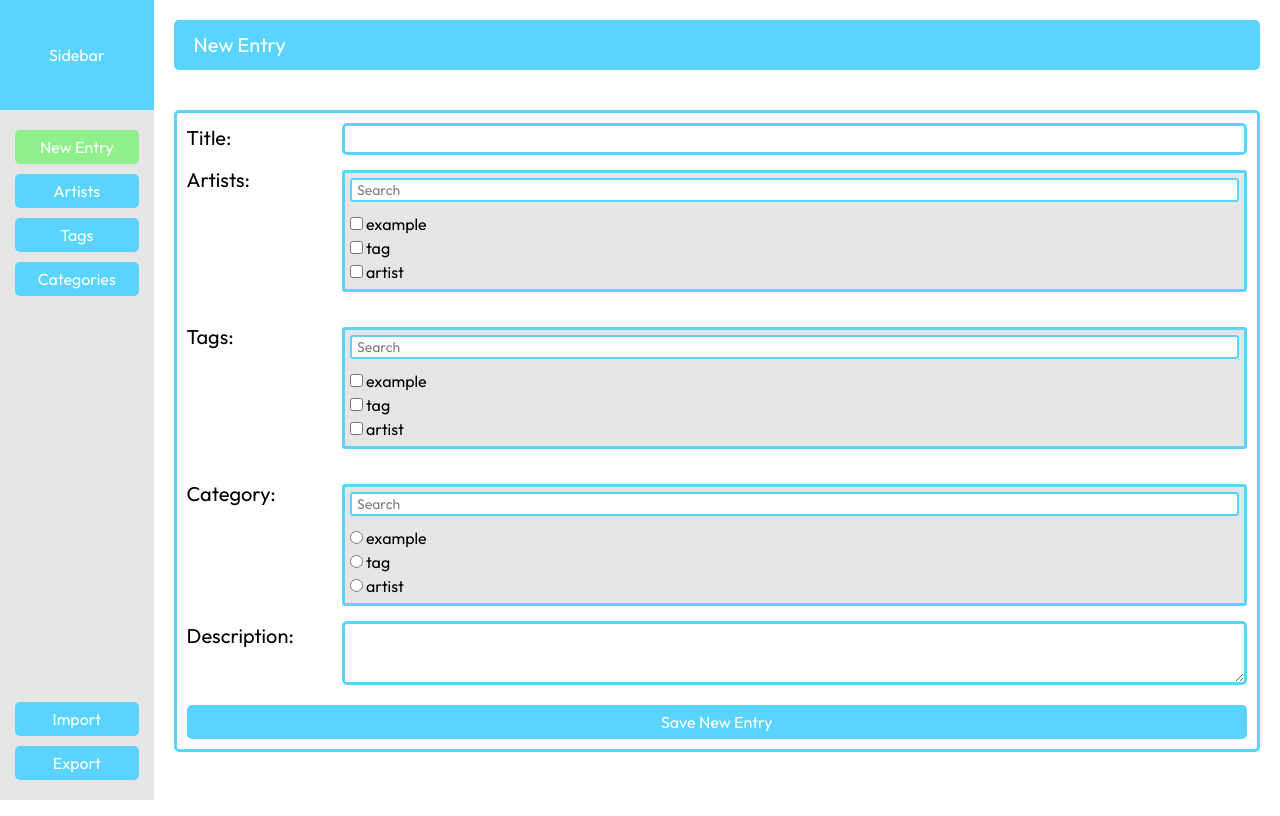
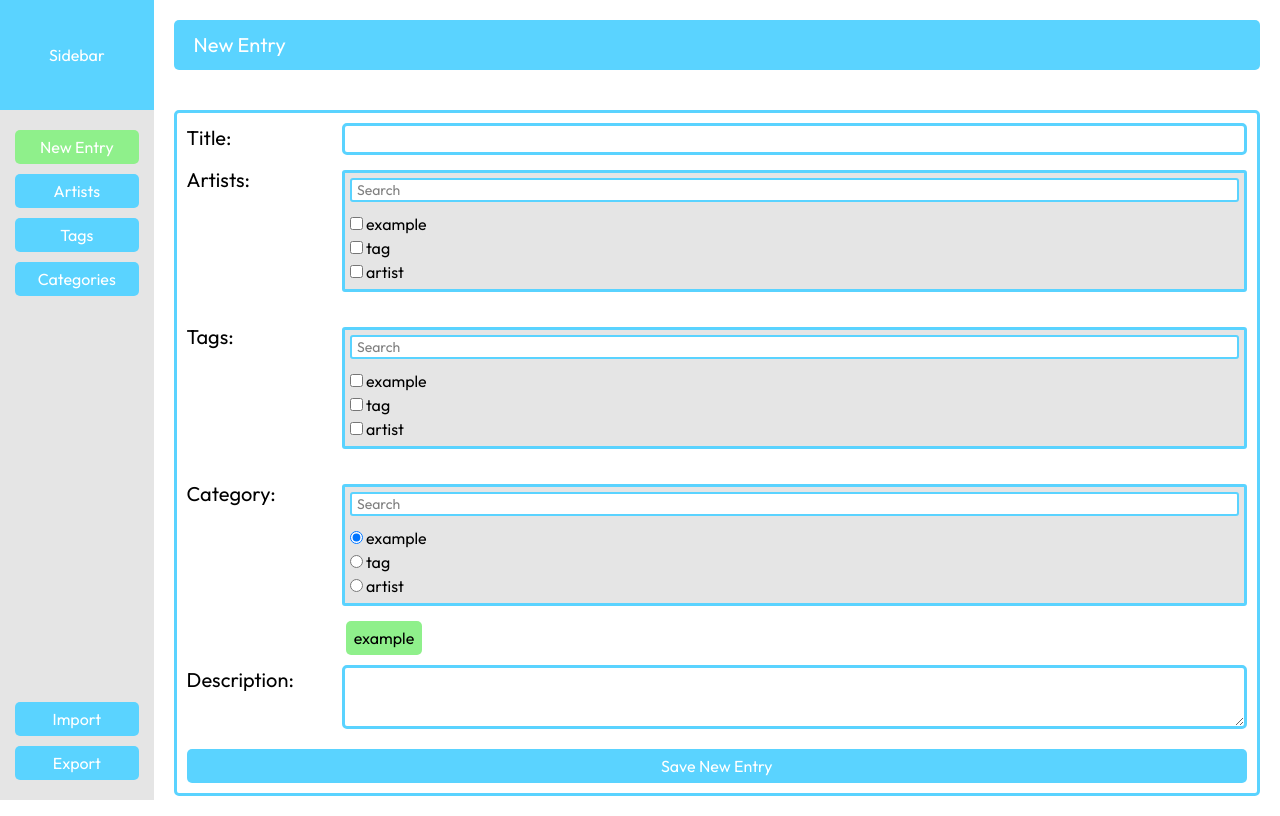
Before and after one commit to Abdelrhman2607/Music-Archive, a Next.js app: page /new in a window 1280 px wide. Built offline with nearby package versions, Linux system fonts and the light colour scheme.

Commit message:
EntryPage selected Category UI

```diff
--- a/app/components/EntryForm/entryForm.module.css
+++ b/app/components/EntryForm/entryForm.module.css
@@ -60,6 +60,14 @@
     flex-wrap: wrap;
 }
 
+.selectedCat{
+    width: fit-content;
+    margin: 0px 15%;
+    padding: 5px 8px;
+    border-radius: 5px;
+    background-color: var(--Green);
+}
+
 /* div child to select the wrapper div of each DropdownMenu */
 .dropdownArea > div{
     margin: 5px 0px;
--- a/app/components/EntryForm/entryForm.tsx
+++ b/app/components/EntryForm/entryForm.tsx
@@ -6,11 +6,12 @@ import SelectedFilters from '../UI/selectedFilters';
 import styles from './entryForm.module.css';
 
 export default function NewEntryForm() {
+  const example = ["example", 'tag', 'artist'];
   const [selectedTags, setSelectedTags] = useState<string[]>([]);
   const [selectedArtists, setSelectedArtists] = useState<string[]>([]);
-  const [selectedCat, setSelectedCat] = useState<string[]>([]);
+  const [selectedCat, setSelectedCat] = useState<string[]>([example[0]]);
 
-  const example = ["example", 'tag', 'artist'];
+
 
   return (
     <form className={styles.entryForm}>
@@ -62,6 +63,9 @@ export default function NewEntryForm() {
           optionsState={{ state: selectedCat, setter: setSelectedCat }}
         ></DropdownMenu>
       </div>
+      <div className={styles.selectedCat}>
+        {selectedCat}
+      </div>
 
       <div className={styles.textArea} >
         <label className={styles.fieldLabel}>Description:</label>
--- a/app/components/UI/dropdownMenu.tsx
+++ b/app/components/UI/dropdownMenu.tsx
@@ -14,11 +14,11 @@ export default function DropdownMenu({ inputType, options, isOpen, name, options
     return (
       <label className={styles.dropdownItem}>
         <input
-        type={inputType}
-        value={labelText}
-        name={name}
-        onChange={handleCheckBoxChange}
-        checked={optionsState.state.includes(labelText)} />
+          type={inputType}
+          value={labelText}
+          name={name}
+          onChange={handleCheckBoxChange}
+          checked={optionsState.state.includes(labelText)} />
         {labelText}
       </label>
     );
@@ -26,6 +26,11 @@ export default function DropdownMenu({ inputType, options, isOpen, name, options
 
   function handleCheckBoxChange(event: React.ChangeEvent<HTMLInputElement>) {
     const selectedValue = event.target.value;
+    if (inputType === 'radio') {
+      optionsState.setter([selectedValue]);
+      return;
+    }
+
     const isChecked = event.target.checked;
 
     const newSelection = isChecked
@@ -37,7 +42,7 @@ export default function DropdownMenu({ inputType, options, isOpen, name, options
 
   return (isOpen ?
     <div className={styles.dropdownMenu}>
-      <input className={styles.dropdownSearch} type='text' placeholder='Search'/>
+      <input className={styles.dropdownSearch} type='text' placeholder='Search' />
       {options.map((option) => {
         return (<DropdownItem key={option} labelText={option} name={name} />);
       }
```
